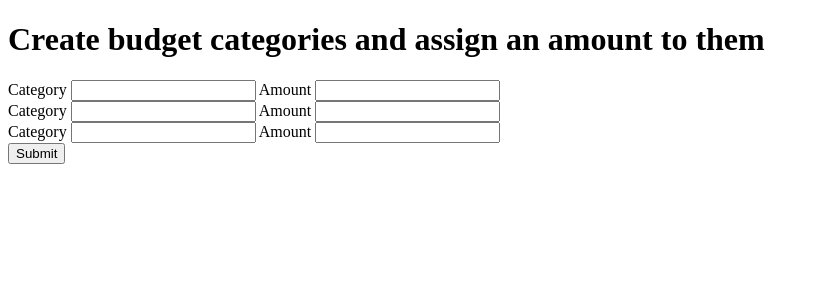
After one commit to putsof/easy-money, a Flask app: page /create-budget in a window 1280 px wide. The commit adds this page. Shown: the top 300 px of the page, without its empty margins (0-819 px from the left). Run offline with Flask 2, Linux system fonts and the light colour scheme; some libraries are stand-ins or nearby versions.

```diff
--- a/server.py
+++ b/server.py
@@ -4,7 +4,7 @@ from flask import Flask, render_template, request, jsonify, session, redirect, f
 from model import Transaction, Budget, Category, User, connect_to_db, db
 from flask_sqlalchemy import SQLAlchemy
 from seed_database import generate_access_token, get_api_data
-from crud import get_user_by_id, get_user_by_email, update_access_token, create_user,add_transactions,get_all_user_transactions, get_all_user_transactions_json
+from crud import get_user_by_id, get_user_by_email, update_access_token, create_user,add_transactions,get_all_user_transactions, get_all_user_transactions_json, create_budget, create_category
 import json
 
 app = Flask(__name__)
@@ -22,10 +22,24 @@ def welcome():
     """Displays the Welcome page"""
     return render_template("welcome.html")
 
+@app.route("/login")
+def login():
+    """Displayes the Login page"""
+    return render_template("login.html")
+
 @app.route("/signup")
 def signup():
     """Displays the Sign Up page"""
     return render_template("signup.html")
+
+@app.route("/do-login", methods=['POST'])
+def do_login():
+    """Log existing user into the application"""
+    #TODO check if email is in database, if not, send them to signup
+    #TODO check that the password is correct
+    user = get_user_by_email(request.form['email'])
+    session['user_id'] = user.user_id
+    return render_template("javadnd.html") # issue here maybe
 
 @app.route("/do-signup", methods=['POST'])
 def do_signup():
@@ -35,62 +49,84 @@ def do_signup():
                 lname=request.form['last_name'],
                 email=request.form['email'],
                 password=request.form['password'])
-
-
     user = get_user_by_email(request.form['email']) # get the user object
     session['user_id'] = user.user_id  # add user id to session
+    return render_template("create_budget.html")
+    # return render_template("create_account.html", bank_names=BANK_ID.keys())
 
+@app.route("/do-create-budgets", methods=['POST'])
+def do_create_budgets():
+    # first create category
+    cat1 = create_category(category_name=request.form["category_one"])
+    bud1 = create_budget(max_amount=request.form["amount_one"],
+                        category_id=cat1.category_id,
+                        shared=False)
+
+    cat2 = create_category(category_name=request.form["category_two"])
+    bud2 = create_budget(max_amount=request.form["amount_two"],
+                        category_id=cat2.category_id,
+                        shared=False)
+
+    cat3 = create_category(category_name=request.form["category_three"])
+    bud3 = create_budget(max_amount=request.form["amount_three"],
+                        category_id=cat3.category_id,
+                        shared=False)
     return render_template("create_account.html", bank_names=BANK_ID.keys())
 
 @app.route("/create-account", methods=['POST'])
 def create_account():
+    return render_template("javadnd.html")
 
-    return render_template("dashboard.html")
-
-@app.route("/login")
-def login():
-    """Displayes the Login page"""
-    return render_template("login.html")
-
-@app.route("/do-login", methods=['POST'])
-def do_login():
-    """Log existing user into the application"""
-    #TODO check if email is in database, if not, send them to signup
-    user = get_user_by_email(request.form['email'])
-    session['user_id'] = user.user_id
-
-    return render_template("dashboard.html")
 
 
 @app.route("/dashboard", methods=['POST'])
 def dashboard():
     acc_tok = generate_access_token(BANK_ID[request.form['bankname']]) # generate the access token for the new user
     update_access_token(session['user_id'], acc_tok) # add token to User
-    # get new transactions from api
-    response_data = get_api_data(acc_tok) # for some reason data only comes thorugh on the second call. so first call to get it out of the way
+
+    response_data = get_api_data(acc_tok) # call the api until there is data
     while len(response_data['added']) < 1:
         response_data = get_api_data(acc_tok)
 
     add_transactions(session['user_id'],response_data) # add the response to the database
-    # query the database and display the data
-    data = get_all_user_transactions(session['user_id'])
-    # pass to html and use react to display
+    data = get_all_user_transactions(session['user_id'])  # query the database and display the data
+    return render_template("javadnd.html")
 
-    return render_template("dashboard.html", acc_tok=data)
+@app.route("/transaction.json")
+def transaction():
+    # i want the merchant name and amount
+    trans_list = get_all_user_transactions_json(session['user_id'])
+    return jsonify(trans_list)
+
+@app.route("/categories.json")
+def categories():
+    # i want all the categories associated with the user
+    trans_list = get_all_user_transactions_json(session['user_id'])
+    return jsonify(cat_list)
+
+@app.route("/javadnd")
+def javadnd():
+    return render_template("javadnd.html")
+
+@app.route("/create-budget")
+def create_budgets():
+    return render_template("create_budget.html")
+
+
+
+
+
+
+
+
+
+
 
 @app.route("/react")
 def react():
     data = get_all_user_transactions_json(session['user_id'])
     return render_template("react.html", data=jsonify(data))
 
-@app.route("/transaction.json")
-def transaction():
-    # i want the merchant name and amount
-    trans_list = get_all_user_transactions_json(session['user_id'])
-
-    return jsonify(trans_list) #render_template("json-test.html", data=trans_list)
-
-
 if __name__ == "__main__":
     connect_to_db(app)
     db.create_all() # create the tables if they aren't already created
--- a/templates/base.html
+++ b/templates/base.html
@@ -2,26 +2,22 @@
 <html>
     <head>
         <title>{% block title %}TITLE HERE{% endblock %}</title>
-
         <script src="https://cdnjs.cloudflare.com/ajax/libs/babel-standalone/6.26.0/babel.js"></script>
 	    <script src="https://unpkg.com/react@16/umd/react.development.js" crossorigin></script>
 	    <script src="https://unpkg.com/react-dom@16/umd/react-dom.development.js" crossorigin></script>
 
-        <!-- DnD links -->
-        <!-- <script src="https://cdnjs.cloudflare.com/ajax/libs/react-dnd/16.0.1/index.min.js" crossorigin></script> -->
-        <!-- <script src="https://cdnjs.cloudflare.com/ajax/libs/react-dnd/16.0.1/core/DndContext.min.js" crossorigin></script>
-        <script src="https://cdnjs.cloudflare.com/ajax/libs/react-dnd/16.0.1/core/DndProvider.min.js" crossorigin></script>
-        <script src="https://cdnjs.cloudflare.com/ajax/libs/react-dnd/16.0.1/core/DragPreviewImage.min.js" crossorigin></script> -->
+        <link rel="stylesheet" href="/static/javadnd.css">
 
 
 
-
+    </head>
+    <body>
         {% block js %}
         {% endblock %}
 
-    </head>
-    <body>
         {% block content %}CONTENT HERE
         {% endblock %}
+
+
     </body>
 </html>
--- /dev/null
+++ b/templates/create_budget.html
@@ -0,0 +1,26 @@
+{% extends 'base.html' %}
+
+{% block js %}
+{% endblock %}
+
+{% block content %}
+<h1>Create budget categories and assign an amount to them</h1>
+<form action="/do-create-budgets" method="POST">
+    <label for="category">Category</label>
+    <input type="text" id="category" name="category_one" >
+    <label for="amount">Amount</label>
+    <input type="number" id="amount" name="amount_one">
+    <br>
+    <label for="category">Category</label>
+    <input type="text" id="category" name="category_two" >
+    <label for="amount">Amount</label>
+    <input type="number" id="amount" name="amount_two">
+    <br>
+    <label for="category">Category</label>
+    <input type="text" id="category" name="category_three" >
+    <label for="amount">Amount</label>
+    <input type="number" id="amount" name="amount_three">
+    <br>
+    <button type="submit">Submit</button>
+</form>
+{% endblock %}
--- a/templates/login.html
+++ b/templates/login.html
@@ -15,5 +15,4 @@
         <button type="submit">Submit</button>
     </form>
 
-
 {% endblock %}
```
Also changed, not shown: crud.py (+9 -8 lines), static/create_trans.js (added, +34 -0 lines), static/javadnd.css (added, +31 -0 lines), static/javadnd.js (added, +55 -0 lines), templates/dashboard.html (deleted, +0 -13 lines), templates/javadnd.html (added, +30 -0 lines), static/create_cat_boxes.js (added).
